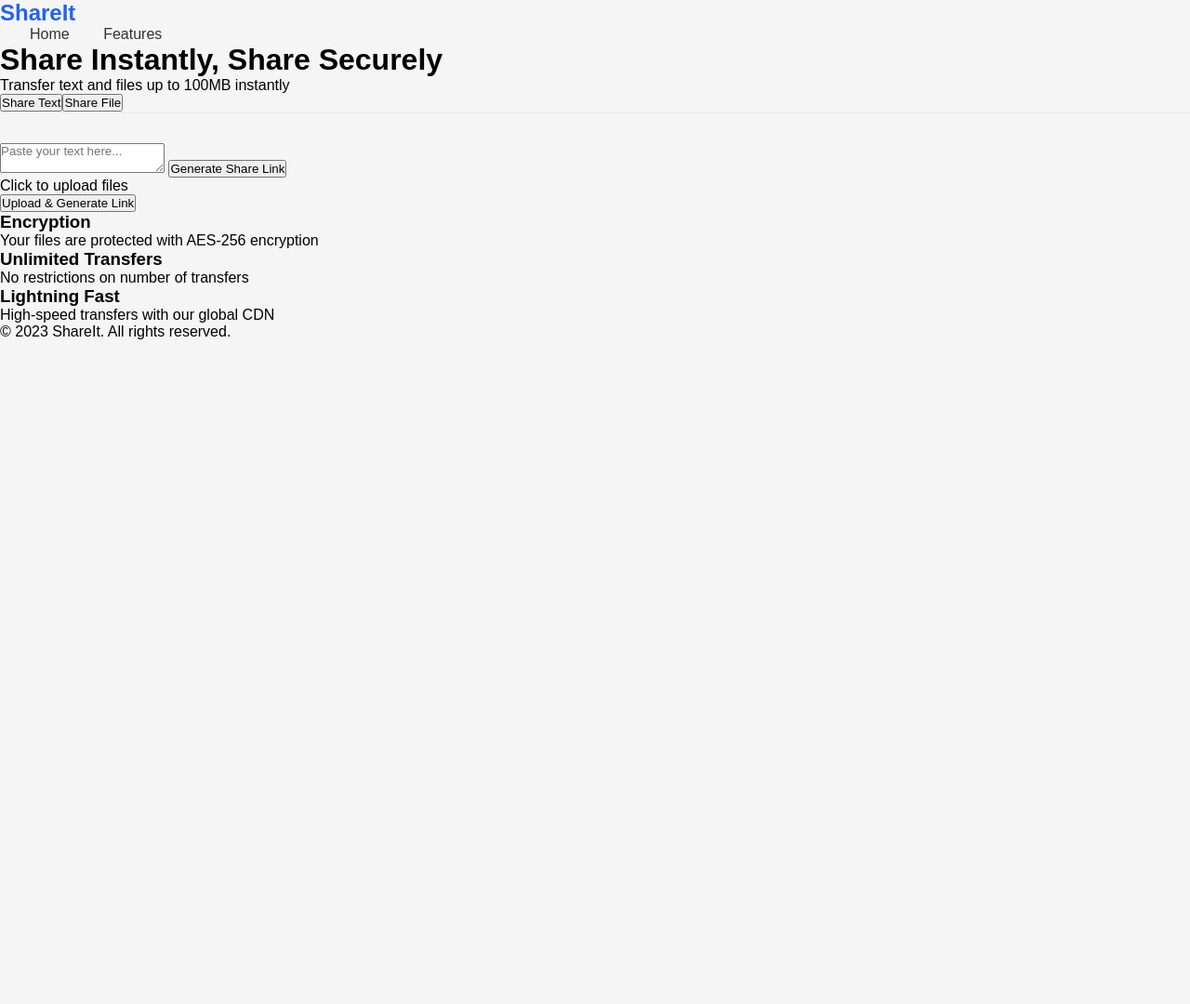
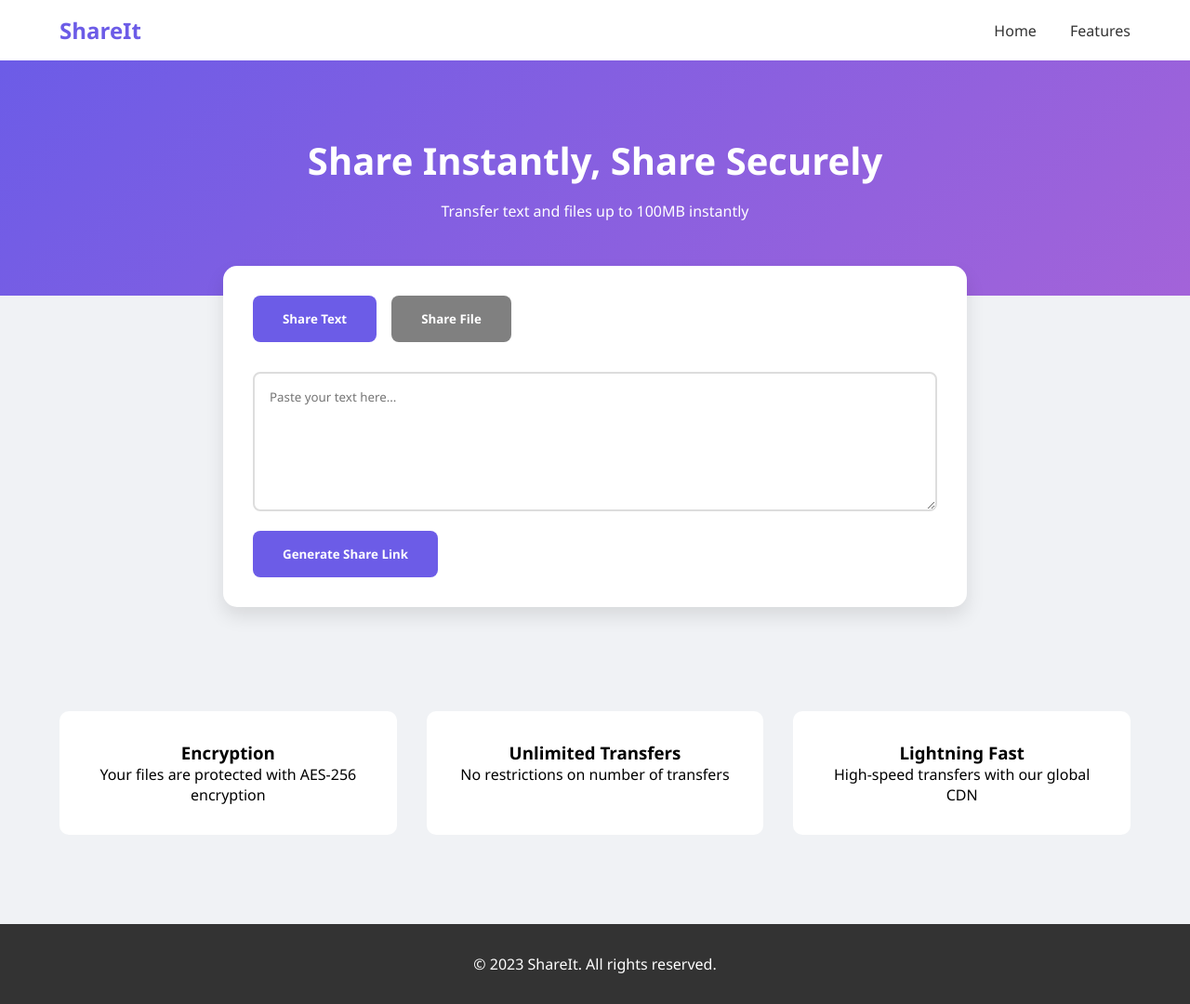
Before and after one commit to bishal2059/shareIt, a Django app: page /share/ in a window 1280 px wide. Shown: the whole page at 93% size. Before the commit the page ends 365 px from the top, so only its background shows below. Run offline with Django 4.2, Linux system fonts and the light colour scheme.

Commit message:
added ui files

```diff
--- a/static/css/style.css
+++ b/static/css/style.css
@@ -2,20 +2,17 @@
   margin: 0;
   padding: 0;
   box-sizing: border-box;
-  font-family: "Arial", sans-serif;
+  font-family: 'Segoe UI', Tahoma, Geneva, Verdana, sans-serif;
 }
 
 body {
-  background-color: #f5f5f5;
-  min-height: 100vh;
-  display: flex;
-  flex-direction: column;
+  background: #f0f2f5;
 }
 
-.header {
-  background-color: #ffffff;
-  padding: 1rem 2rem;
-  box-shadow: 0 2px 4px rgba(0, 0, 0, 0.1);
+nav {
+  background: white;
+  padding: 1rem 5%;
+  box-shadow: 0 2px 10px rgba(0,0,0,0.1);
   display: flex;
   justify-content: space-between;
   align-items: center;
@@ -24,115 +21,246 @@ body {
 .logo {
   font-size: 1.5rem;
   font-weight: bold;
-  color: #2563eb;
+  color: #6c5ce7;
 }
 
 .nav-links a {
   margin-left: 2rem;
   text-decoration: none;
   color: #333;
+  font-weight: 500;
 }
 
-.main-container {
-  flex: 1;
-  display: flex;
-  margin: 2rem;
-  position: relative;
+.hero {
+  padding: 5rem 5%;
+  text-align: center;
+  background: linear-gradient(135deg, #6c5ce7, #a363d9);
+  color: white;
 }
 
-.side-design {
-  width: 200px;
-  background-color: #2563eb;
-  clip-path: polygon(0 0, 100% 0, 70% 100%, 0 100%);
-  margin-right: 2rem;
+.hero h1 {
+  font-size: 2.5rem;
+  margin-bottom: 1rem;
 }
 
-.content-area {
-  flex: 1;
-  max-width: 800px;
+.sharing-options {
   background: white;
   padding: 2rem;
-  border-radius: 8px;
-  box-shadow: 0 2px 4px rgba(0, 0, 0, 0.1);
+  margin: -2rem auto 2rem;
+  width: 90%;
+  max-width: 800px;
+  border-radius: 15px;
+  box-shadow: 0 10px 20px rgba(0,0,0,0.1);
 }
 
 .tabs {
   display: flex;
+  gap: 1rem;
   margin-bottom: 2rem;
-  border-bottom: 2px solid #eee;
 }
 
-.tab {
+.tab-btn {
   padding: 1rem 2rem;
+  border: none;
+  border-radius: 8px;
+  background: grey;
   cursor: pointer;
-  background: none;
-  border: none;
+  font-weight: 600;
+  transition: all 0.3s;
 }
 
-.tab.active {
-  border-bottom: 2px solid #2563eb;
-  color: #2563eb;
-  font-weight: bold;
+.tab-btn.active {
+  background: #6c5ce7;
+  color: white;
 }
 
-.tab-content {
+.share-form {
   display: none;
 }
 
-.tab-content.active {
+.share-form.active {
   display: block;
 }
 
-.text-area {
+textarea {
   width: 100%;
-  height: 200px;
   padding: 1rem;
-  border: 1px solid #ddd;
-  border-radius: 4px;
-  margin-bottom: 1rem;
+  border: 2px solid #ddd;
+  border-radius: 8px;
   resize: vertical;
-}
-
-.file-input {
+  min-height: 150px;
   margin-bottom: 1rem;
 }
 
-.custom-file-input {
-  background-color: #2563eb;
-  color: white;
-  padding: 0.5rem 1rem;
-  border-radius: 4px;
+.file-upload {
+  border: 2px dashed #ddd;
+  padding: 3rem;
+  text-align: center;
+  border-radius: 8px;
   cursor: pointer;
+  margin-bottom: 1rem;
 }
 
-.button-group {
-  margin-top: 1rem;
+.file-upload:hover {
+  border-color: #6c5ce7;
+}
+
+button {
+  background: #6c5ce7;
+  color: white;
+  border: none;
+  padding: 1rem 2rem;
+  border-radius: 8px;
+  cursor: pointer;
+  font-weight: 600;
+  transition: transform 0.2s;
+}
+
+button:hover {
+  transform: translateY(-2px);
+}
+
+.features {
+  padding: 3rem 5%;
+  display: grid;
+  grid-template-columns: repeat(auto-fit, minmax(250px, 1fr));
+  gap: 2rem;
+}
+
+.feature-card {
+  background: white;
+  padding: 2rem;
+  border-radius: 10px;
+  text-align: center;
+  transition: transform 0.3s;
+}
+
+.feature-card:hover {
+  transform: translateY(-5px);
+}
+
+.feature-card i {
+  font-size: 2rem;
+  color: #6c5ce7;
+  margin-bottom: 1rem;
+}
+
+footer {
+  background: #333;
+  color: white;
+  text-align: center;
+  padding: 2rem 5%;
+  margin-top: 3rem;
+}
+
+@media (max-width: 768px) {
+  .nav-links {
+      display: none;
+  }
+}
+
+
+.result-container {
+  max-width: 800px;
+  margin: 2rem auto;
+  padding: 0 5%;
+}
+
+.link-results {
+  background: white;
+  border-radius: 12px;
+  box-shadow: 0 4px 6px rgba(0,0,0,0.05);
+  overflow: hidden;
+}
+
+.link-box {
+  padding: 2rem;
+  background: #f8f9ff;
+  border-left: 4px solid #6c5ce7;
+  margin: 1rem 0;
+  animation: slideIn 0.3s ease-out;
+}
+
+.link-header {
+  display: flex;
+  align-items: center;
+  gap: 0.5rem;
+  margin-bottom: 1rem;
+}
+
+.link-header i {
+  color: #6c5ce7;
+  font-size: 1.2rem;
+}
+
+.link-display {
   display: flex;
   gap: 1rem;
+  align-items: center;
 }
 
-.btn {
-  padding: 0.75rem 1.5rem;
-  border: none;
-  border-radius: 4px;
-  cursor: pointer;
-  font-weight: bold;
+.link-input {
+  flex: 1;
+  padding: 0.8rem 1rem;
+  border: 2px solid #e0e0e0;
+  border-radius: 8px;
+  font-family: monospace;
+  font-size: 0.9rem;
+  overflow: hidden;
+  text-overflow: ellipsis;
 }
 
-.btn-primary {
-  background-color: #2563eb;
+.copy-link-btn {
+  background: #6c5ce7;
   color: white;
+  border: none;
+  padding: 0.8rem 1.5rem;
+  border-radius: 8px;
+  cursor: pointer;
+  display: flex;
+  align-items: center;
+  gap: 0.5rem;
+  transition: all 0.2s;
 }
 
-.btn-secondary {
-  background-color: #eee;
-  color: #333;
+.copy-link-btn:hover {
+  background: #5b4bc7;
+  transform: translateY(-1px);
 }
 
-.footer {
-  background-color: #ffffff;
-  padding: 1rem 2rem;
+.copy-link-btn i {
+  font-size: 0.9rem;
+}
+
+.expiry-note {
+  color: #666;
+  font-size: 0.85rem;
+  margin-top: 1rem;
   text-align: center;
-  border-top: 1px solid #eee;
-  margin-top: auto;
 }
+
+@keyframes slideIn {
+  from {
+      opacity: 0;
+      transform: translateY(10px);
+  }
+  to {
+      opacity: 1;
+      transform: translateY(0);
+  }
+}
+
+@media (max-width: 480px) {
+  .link-display {
+      flex-direction: column;
+  }
+
+  .link-input {
+      width: 100%;
+  }
+
+  .copy-link-btn {
+      width: 100%;
+      justify-content: center;
+  }
+}
--- a/static/js/main.js
+++ b/static/js/main.js
@@ -1,18 +1,86 @@
 function switchTab(tabName) {
-  document.querySelectorAll(".tab-content").forEach((tab) => {
-    tab.classList.remove("active");
+  document.querySelectorAll('.tab-btn').forEach(btn => {
+      btn.classList.remove('active');
+  });
+  document.querySelectorAll('.share-form').forEach(form => {
+      form.classList.remove('active');
   });
 
-  document.querySelectorAll(".tab").forEach((tab) => {
-    tab.classList.remove("active");
-  });
-
-  document.getElementById(`${tabName}-tab`).classList.add("active");
-
-  event.currentTarget.classList.add("active");
+  event.currentTarget.classList.add('active');
+  document.getElementById(tabName + 'Form').classList.add('active');
 }
 
-document.getElementById("file-upload").addEventListener("change", function (e) {
-  const fileName = e.target.files[0]?.name || "No file chosen";
-  document.getElementById("file-name").textContent = fileName;
+document.getElementById('fileInput').addEventListener('change', function(e) {
+  const fileName = document.getElementById('fileName');
+  if(this.files[0]) {
+      fileName.textContent = 'Selected file: ' + this.files[0].name;
+  }
 });
+
+document.getElementById('textForm').addEventListener('submit', async (e) => {
+  e.preventDefault();
+  const text = document.getElementById('shareText').value;
+  if (!text) return;
+  const csrfToken = document.querySelector('[name=csrfmiddlewaretoken]').value;
+
+  try {
+      const response = await fetch('/generate-link/', {
+          method: 'POST',
+          headers: {
+              'Content-Type': 'application/x-www-form-urlencoded',
+              'X-CSRFToken': csrfToken
+          },
+          body: `text=${encodeURIComponent(text)}`
+      });
+
+      const data = await response.json();
+
+      if (data.link) {
+          showGeneratedLink(data.link);
+      } else {
+          alert('Error generating link: ' + (data.error || 'Unknown error'));
+      }
+  } catch (error) {
+      alert('Network error - please try again');
+  }
+});
+
+function showGeneratedLink(link) {
+  const linkContainer = document.getElementById('generatedLink');
+  linkContainer.innerHTML = `
+      <div class="link-box">
+          <div class="link-header">
+              <i class="fas fa-link"></i>
+              <h3>Your Secure Sharing Link</h3>
+          </div>
+          <div class="link-display">
+              <input type="text" class="link-input" value="${link}" readonly>
+              <button class="copy-link-btn" onclick="copyLink('${link}')">
+                  <i class="fas fa-copy"></i>
+                  Copy
+              </button>
+          </div>
+          <p class="expiry-note">This link will expire in 24 hours</p>
+      </div>
+  `;
+  scrollTo(0, linkContainer.offsetTop);
+}
+
+function copyLink(link) {
+  navigator.clipboard.writeText(link).then(() => {
+      // Visual feedback
+      const btn = document.querySelector('.copy-link-btn');
+      btn.innerHTML = `<i class="fas fa-check"></i> Copied!`;
+      btn.style.background = '#4CAF50';
+
+      setTimeout(() => {
+          btn.innerHTML = `<i class="fas fa-copy"></i> Copy`;
+          btn.style.background = '#6c5ce7';
+      }, 2000);
+  });
+}
+
+document.getElementById('fileForm').addEventListener('submit', async (e) => {
+  e.preventDefault;
+  alert('File sharing is not yet implemented');
+});
```
Also changed, not shown: static/favicon.png (added).
